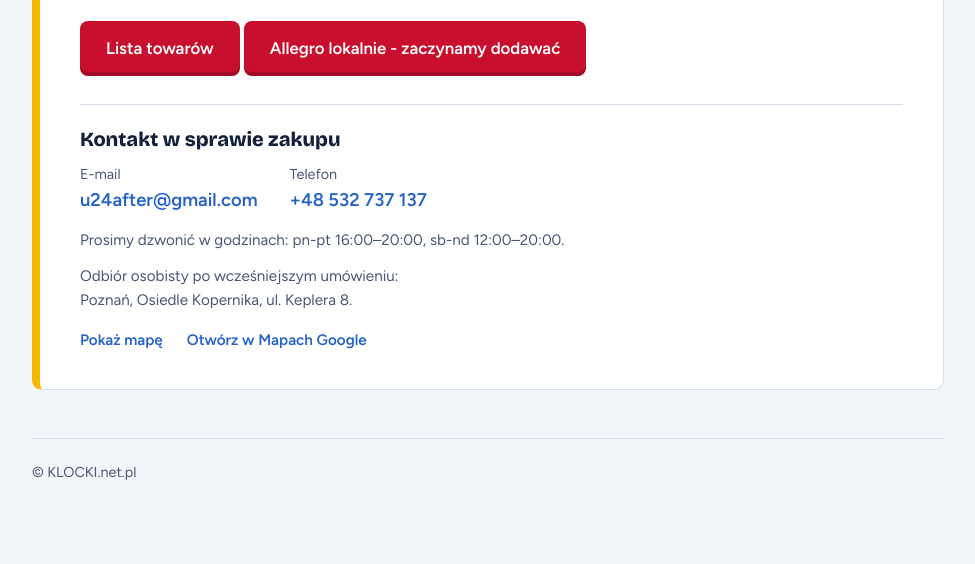
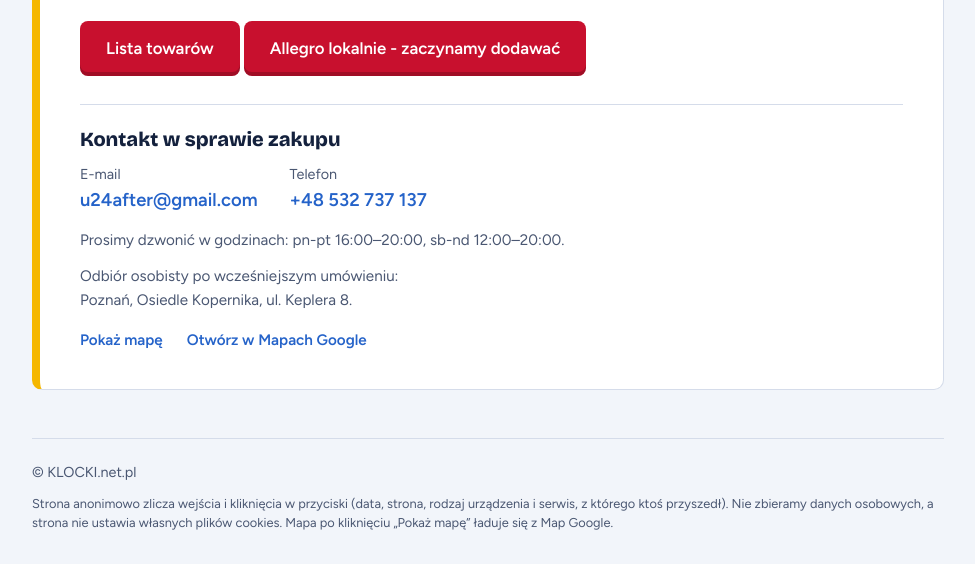
Before and after one commit to marcinmaron/u24after, a plain HTML site: page index.html in a window 1280 px wide. Shown: the part 662-1226 px from the top of the page, without its empty margins (152-1127 px from the left). Before the commit the page ends 1178 px from the top, so only its background shows below. Drawn offline with nearby package versions, Linux system fonts and the light colour scheme; no server answers.

Commit message:
stopka strony z dopiskiem

```diff
--- a/index.html
+++ b/index.html
@@ -60,6 +60,7 @@ h1{font-family:var(--head);font-weight:800;font-size:clamp(2rem,6vw,3.75rem);lin
 .thanks p{margin:0 0 14px}
 .sign{font-family:var(--head);font-weight:700}
 footer{border-top:1px solid var(--line);padding:22px 0 32px;font-size:.9rem;color:var(--muted)}
+.footnote{margin:10px 0 0;font-size:.8rem;line-height:1.5;color:var(--muted)}
 
 @media (max-width:600px){
   .hero{padding-top:36px}
@@ -104,7 +105,9 @@ footer{border-top:1px solid var(--line);padding:22px 0 32px;font-size:.9rem;colo
 
   </main>
 
-  <footer>© KLOCKI.net.pl</footer>
+  <footer>© KLOCKI.net.pl
+    <p class="footnote">Strona anonimowo zlicza wejścia i kliknięcia w przyciski (data, strona, rodzaj urządzenia i serwis, z którego ktoś przyszedł). Nie zbieramy danych osobowych, a strona nie ustawia własnych plików cookies. Mapa po kliknięciu „Pokaż mapę” ładuje się z Map Google.</p>
+  </footer>
 </div>
 <script>
   // Mapa: pokazuj/ukrywaj; zawartość Map Google ładuje się dopiero po pierwszym otwarciu
```
Also changed, not shown: stock.html (+4 -1 lines).
